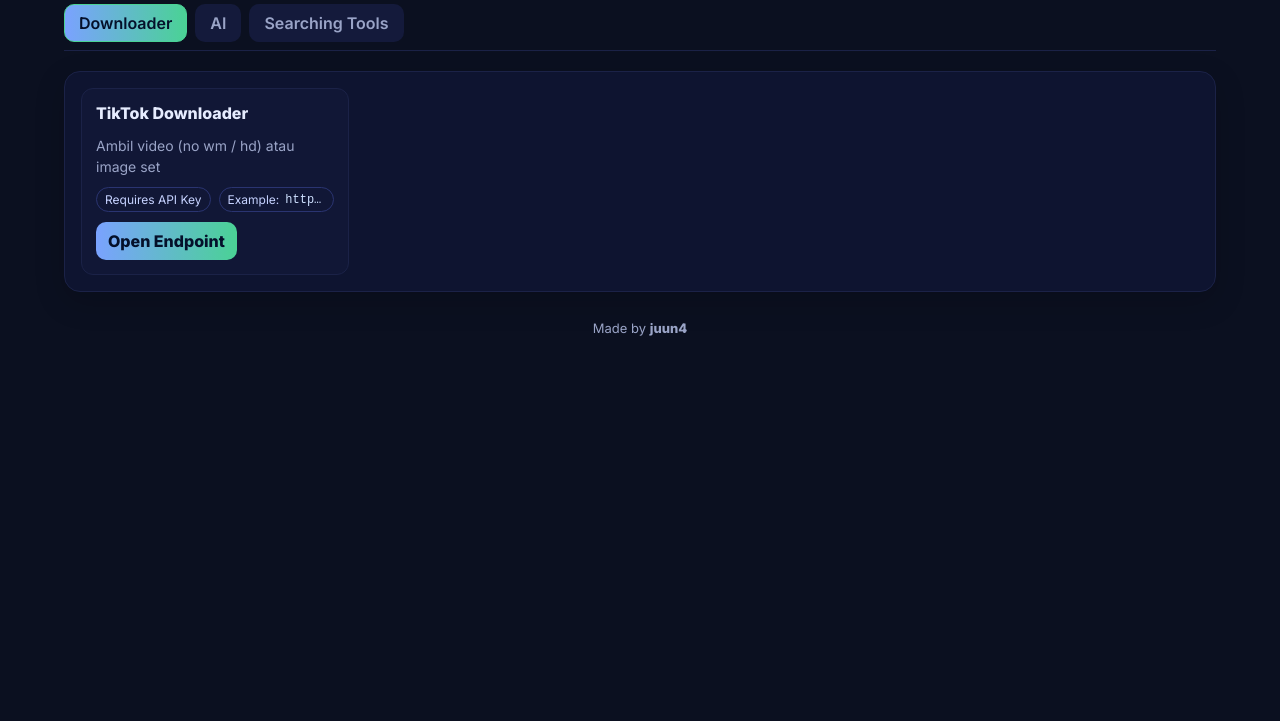
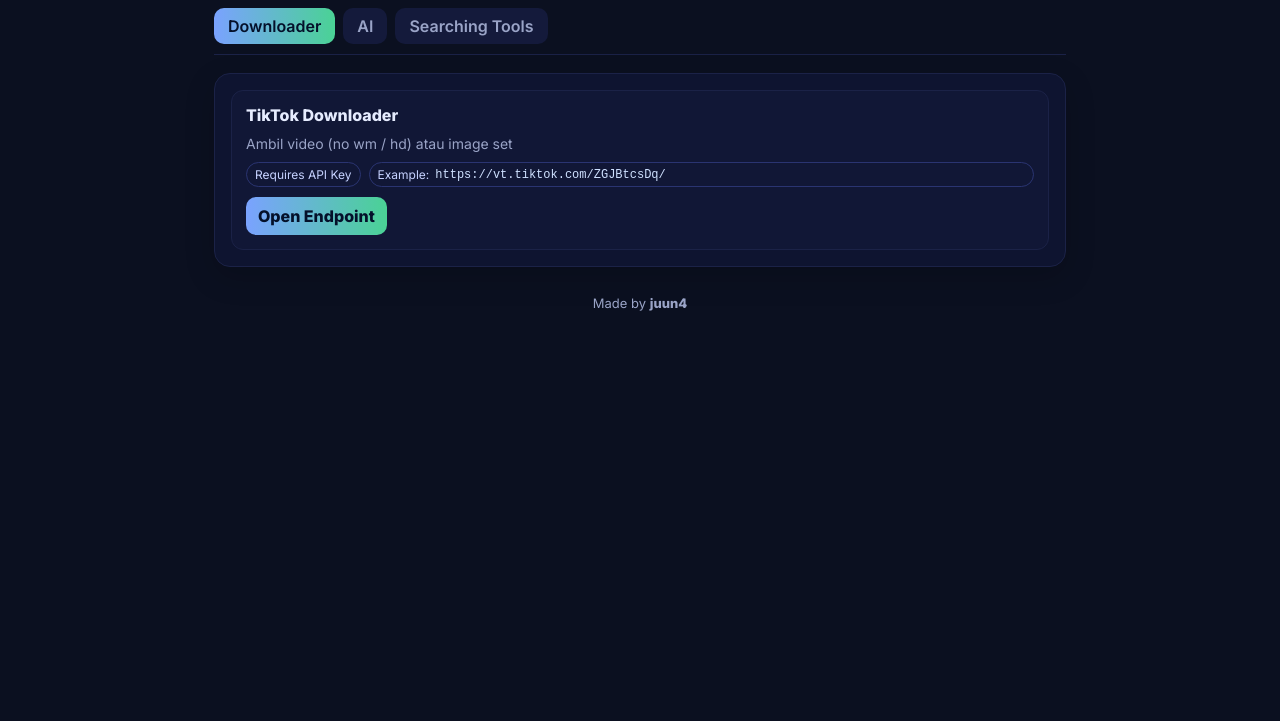
Before and after one commit to juun4/RestApi-s, a website: page public/index.html in a window 1280 px wide. Shown: the part 79-800 px from the top of the page. Drawn offline with Linux system fonts and the light colour scheme.

Commit message:
Update index.html

```diff
--- a/public/index.html
+++ b/public/index.html
@@ -2,7 +2,7 @@
 <html lang="id">
 <head>
   <meta charset="utf-8" />
-  <meta name="viewport" content="width=device-width,initial-scale=1,viewport-fit=cover" />
+  <meta name="viewport" content="width=device-width,initial-scale=1" />
   <title>JunnAPIs • Free & Simple REST Endpoints</title>
   <link rel="preconnect" href="https://fonts.googleapis.com"/>
   <link rel="preconnect" href="https://fonts.gstatic.com" crossorigin/>
@@ -12,86 +12,61 @@
       --bg:#0b1020; --surface:#0e1430; --card:#111736; --muted:#9aa4c7; --text:#e6ecff;
       --line:#1b2247; --pill:#2a3471; --acc:#7aa2ff; --acc2:#4ad295;
     }
-    *{ box-sizing:border-box }
-    html,body{ height:100% }
-    body{ margin:0; font-family:Inter,system-ui,Segoe UI,Arial; background:var(--bg); color:var(--text) }
-    a{ color:inherit; text-decoration:none }
-    .wrap{ max-width:min(1200px,100vw - 32px); margin:0 auto; padding:24px }
+    *{box-sizing:border-box}
+    body{margin:0;font-family:Inter,system-ui,Segoe UI,Arial;background:var(--bg);color:var(--text)}
+    a{text-decoration:none;color:inherit}
+    .wrap{max-width:min(900px,100vw - 32px);margin:0 auto;padding:24px}
 
-    /* Header */
-    header{ display:flex; align-items:center; justify-content:space-between; gap:16px; margin-bottom:16px; flex-wrap:wrap }
-    .brand{ display:flex; gap:12px; align-items:center }
-    .brand h1{ font-size:22px; margin:0 }
-    .tag{ color:var(--muted); font-size:14px }
-    .btn{ display:inline-flex; gap:8px; align-items:center; background:linear-gradient(90deg,var(--acc),var(--acc2)); color:#04102a; padding:8px 12px; border-radius:10px; font-weight:700 }
+    header{display:flex;align-items:center;justify-content:space-between;gap:16px;flex-wrap:wrap;margin-bottom:20px}
+    .brand{display:flex;align-items:center;gap:12px}
+    .brand h1{font-size:22px;margin:0}
+    .tag{color:var(--muted);font-size:14px}
+    .btn{display:inline-flex;align-items:center;gap:8px;background:linear-gradient(90deg,var(--acc),var(--acc2));
+      color:#04102a;padding:8px 12px;border-radius:10px;font-weight:700}
 
-    /* Tabs kategori */
-    .tabs{
-      display:flex; gap:8px; overflow-x:auto; border-bottom:1px solid var(--line);
-      padding-bottom:8px; margin-bottom:20px; scrollbar-width:none;
-    }
-    .tabs::-webkit-scrollbar{ display:none }
-    .tab{
-      padding:8px 14px; border-radius:10px; background:#141a3b;
-      border:1px solid transparent; font-weight:600; color:var(--muted);
-      cursor:pointer; white-space:nowrap; flex-shrink:0;
-    }
-    .tab.active{
-      background:linear-gradient(90deg,var(--acc),var(--acc2));
-      color:#04102a; border-color:var(--acc2);
-    }
+    /* Tabs */
+    .tabs{display:flex;gap:8px;overflow-x:auto;padding-bottom:10px;border-bottom:1px solid var(--line);scrollbar-width:none;margin-bottom:18px}
+    .tabs::-webkit-scrollbar{display:none}
+    .tab{padding:8px 14px;border-radius:10px;background:#141a3b;color:var(--muted);font-weight:600;cursor:pointer;flex-shrink:0;white-space:nowrap}
+    .tab.active{background:linear-gradient(90deg,var(--acc),var(--acc2));color:#04102a}
 
-    /* Kartu dan grid */
-    .section{ background:var(--surface); border:1px solid var(--line); border-radius:16px; padding:16px; box-shadow:0 10px 30px rgba(0,0,0,.18); margin-bottom:16px }
-    .grid{ display:grid; gap:16px }
-    @media (min-width:520px){ .grid{ grid-template-columns:repeat(2,minmax(0,1fr)); } }
-    @media (min-width:900px){ .grid{ grid-template-columns:repeat(3,minmax(0,1fr)); } }
-    @media (min-width:1180px){ .grid{ grid-template-columns:repeat(4,minmax(0,1fr)); } }
+    /* Cards */
+    .section{background:var(--surface);border:1px solid var(--line);border-radius:16px;padding:16px;box-shadow:0 10px 30px rgba(0,0,0,.18)}
+    .grid{display:grid;gap:16px;grid-template-columns:1fr;} /* <- hanya 1 kolom */
+    .item{background:var(--card);border:1px solid var(--line);border-radius:12px;padding:14px;display:flex;flex-direction:column;gap:10px}
+    .title{font-weight:700;margin:0}
+    .desc{color:var(--muted);font-size:14px;margin:0}
 
-    .item{ background:var(--card); border:1px solid var(--line); border-radius:12px; padding:14px; display:flex; flex-direction:column; gap:10px; min-width:0; transition:transform .1s ease }
-    .item:hover{ transform:translateY(-2px) }
-    .title{ font-weight:700; margin:0 0 2px; line-height:1.25 }
-    .desc{ margin:0; color:var(--muted); font-size:14px; line-height:1.5; word-break:break-word }
+    /* Meta pill */
+    .meta{display:flex;gap:8px;align-items:center;flex-wrap:nowrap;overflow:hidden}
+    .pill{display:inline-flex;align-items:center;gap:6px;padding:4px 8px;border:1px solid var(--pill);
+      border-radius:999px;color:#c6d2ff;font-size:12px;white-space:nowrap;overflow:hidden;text-overflow:ellipsis;max-width:100%}
+    .pill.key{flex:0 0 auto}
+    .pill.example{flex:1 1 auto}
+    .pill code,.pill a{display:block;max-width:100%;overflow:hidden;text-overflow:ellipsis;white-space:nowrap;color:#cfe1ff}
 
-    /* meta: dua pill sebaris */
-    .meta{ display:flex; gap:8px; align-items:center; flex-wrap:nowrap }
-    .pill{
-      display:inline-flex; align-items:center; gap:6px; padding:4px 8px;
-      border:1px solid var(--pill); border-radius:999px; color:#c6d2ff;
-      min-width:0; max-width:100%; overflow:hidden; text-overflow:ellipsis; white-space:nowrap; font-size:12px;
-    }
-    .pill.key{ flex:0 0 auto }
-    .pill.example{ flex:1 1 auto }
-    .pill code,.pill a{ display:block; max-width:100%; overflow:hidden; text-overflow:ellipsis; white-space:nowrap; color:#cfe1ff }
-
-    .actions{ margin-top:auto }
-    .open{ display:inline-flex; gap:8px; align-items:center; background:linear-gradient(90deg,var(--acc),var(--acc2)); color:#04102a; padding:9px 12px; border-radius:10px; font-weight:800 }
-
-    footer{ margin-top:28px; color:var(--muted); font-size:13px; text-align:center }
+    .open{display:inline-flex;align-items:center;justify-content:center;background:linear-gradient(90deg,var(--acc),var(--acc2));
+      color:#04102a;padding:9px 12px;border-radius:10px;font-weight:800;margin-top:auto;width:max-content}
+    footer{margin-top:28px;color:var(--muted);font-size:13px;text-align:center}
   </style>
 </head>
 <body>
   <div class="wrap">
     <header>
       <div class="brand">
-        <svg width="34" height="34" viewBox="0 0 24 24" fill="none" aria-hidden="true">
-          <path d="M5 12h14M12 5v14" stroke="#7aa2ff" stroke-width="2" stroke-linecap="round"/>
-        </svg>
+        <svg width="34" height="34" viewBox="0 0 24 24" fill="none"><path d="M5 12h14M12 5v14" stroke="#7aa2ff" stroke-width="2" stroke-linecap="round"/></svg>
         <div>
           <h1 id="siteName">JunnAPIs</h1>
-          <div class="tag" id="tagline">Free &amp; Simple REST Endpoints</div>
+          <div class="tag" id="tagline">Free & Simple REST Endpoints</div>
         </div>
       </div>
-      <div style="display:flex; gap:10px; flex-wrap:wrap">
-        <a id="repoLink" class="btn" target="_blank" rel="noreferrer">GitHub</a>
-        <a id="deployLink" class="btn" target="_blank" rel="noreferrer">Open</a>
+      <div style="display:flex;gap:10px;flex-wrap:wrap">
+        <a id="repoLink" class="btn" target="_blank">GitHub</a>
+        <a id="deployLink" class="btn" target="_blank">Open</a>
       </div>
     </header>
 
-    <!-- Tab kategori -->
     <div id="tabs" class="tabs"></div>
-
-    <!-- Konten -->
     <div id="content"></div>
 
     <footer>Made by <b id="creator">juun4</b></footer>
@@ -99,97 +74,90 @@
 
   <script>
   async function main(){
-      const res = await fetch('/src/web-set.json',{ cache:'no-store' });
+    const res = await fetch('/src/web-set.json',{cache:'no-store'});
     const cfg = await res.json();
 
-      // branding
+    // Branding
     document.getElementById('siteName').textContent = cfg?.branding?.siteName ?? 'JunnAPIs';
     document.getElementById('tagline').textContent  = cfg?.branding?.tagline  ?? 'Free & Simple REST Endpoints';
     document.getElementById('creator').textContent  = cfg?.apiSettings?.creator ?? 'unknown';
     document.getElementById('repoLink').href = cfg?.branding?.repo || '#';
     document.getElementById('deployLink').href = cfg?.branding?.deployUrl || '#';
 
-      const categories = cfg.categories || [];
+    const cats = cfg.categories || [];
     const tabs = document.getElementById('tabs');
-      const mount = document.getElementById('content');
+    const content = document.getElementById('content');
 
-      // buat tab per kategori
-      categories.forEach((cat, i) => {
-        const tab = document.createElement('div');
-        tab.className = 'tab' + (i === 0 ? ' active' : '');
-        tab.textContent = cat.title || 'Category';
-        tab.addEventListener('click', () => {
-          document.querySelectorAll('.tab').forEach(t => t.classList.remove('active'));
+    cats.forEach((cat,i)=>{
+      const tab=document.createElement('div');
+      tab.className='tab'+(i===0?' active':'');
+      tab.textContent=cat.title||'Category';
+      tab.addEventListener('click',()=>{
+        document.querySelectorAll('.tab').forEach(t=>t.classList.remove('active'));
         tab.classList.add('active');
-          renderCategory(cat);
+        render(cat);
       });
       tabs.appendChild(tab);
     });
 
-      // render kategori pertama
-      if (categories[0]) renderCategory(categories[0]);
+    if(cats[0]) render(cats[0]);
 
-      function renderCategory(cat){
-        mount.innerHTML = '';
-        const sec = document.createElement('section');
-        sec.className = 'section';
-        const grid = document.createElement('div');
-        grid.className = 'grid';
+    function render(cat){
+      content.innerHTML='';
+      const section=document.createElement('section');
+      section.className='section';
+      const grid=document.createElement('div');
+      grid.className='grid';
 
-        (cat.items || []).forEach(it => {
-          const card = document.createElement('div');
-          card.className = 'item';
-          const t = document.createElement('div');
-          t.className = 'title';
-          t.textContent = it.title || 'Untitled';
-          const d = document.createElement('p');
-          d.className = 'desc';
-          d.textContent = it.desc || '';
-          card.appendChild(t); card.appendChild(d);
+      (cat.items||[]).forEach(it=>{
+        const card=document.createElement('div');
+        card.className='item';
+        const t=document.createElement('div');
+        t.className='title';
+        t.textContent=it.title||'Untitled';
+        const d=document.createElement('p');
+        d.className='desc';
+        d.textContent=it.desc||'';
+        card.appendChild(t);
+        card.appendChild(d);
 
-          const meta = document.createElement('div');
-          meta.className = 'meta';
+        const meta=document.createElement('div');
+        meta.className='meta';
 
-          const keyPill = document.createElement('span');
-          keyPill.className = 'pill key';
-          keyPill.textContent = (it.requireKey ?? cfg.apiSettings?.defaultRequireKey) ? 'Requires API Key' : 'No Key';
-          meta.appendChild(keyPill);
+        const key=document.createElement('span');
+        key.className='pill key';
+        key.textContent=(it.requireKey ?? cfg.apiSettings?.defaultRequireKey) ? 'Requires API Key' : 'No Key';
+        meta.appendChild(key);
 
-          if (it.example){
-            const ex = document.createElement('span');
-            ex.className = 'pill example';
-            const base = (it.path || '').trim();
-            const href = base.endsWith('=') ? (base + encodeURIComponent(it.example)) : base;
-            ex.title = it.example;
-            ex.innerHTML = `Example: <a href="${href}" target="_blank" rel="noreferrer"><code>${it.example}</code></a>`;
+        if(it.example){
+          const ex=document.createElement('span');
+          ex.className='pill example';
+          const base=(it.path||'').trim();
+          const href=base.endsWith('=') ? (base+encodeURIComponent(it.example)) : base;
+          ex.title=it.example;
+          ex.innerHTML=`Example: <a href="${href}" target="_blank"><code>${it.example}</code></a>`;
           meta.appendChild(ex);
         }
-
         card.appendChild(meta);
 
-          if (it.path){
-            const actions = document.createElement('div');
-            actions.className = 'actions';
-            const go = document.createElement('a');
-            go.className = 'open';
-            go.textContent = 'Open Endpoint';
-            const base = (it.path || '').trim();
-            go.href = (base.endsWith('=') && it.example) ? (base + encodeURIComponent(it.example)) : base;
-            go.target = '_blank'; go.rel = 'noreferrer';
-            actions.appendChild(go);
-            card.appendChild(actions);
+        if(it.path){
+          const go=document.createElement('a');
+          go.className='open';
+          go.textContent='Open Endpoint';
+          const base=(it.path||'').trim();
+          go.href=(base.endsWith('=') && it.example) ? (base+encodeURIComponent(it.example)) : base;
+          go.target='_blank';
+          card.appendChild(go);
         }
         grid.appendChild(card);
       });
-
-        sec.appendChild(grid);
-        mount.appendChild(sec);
+      section.appendChild(grid);
+      content.appendChild(section);
     }
   }
 
-    main().catch(err=>{
-      document.getElementById('content').innerHTML =
-        `<div class="section"><div class="item">Gagal memuat konfigurasi: ${err?.message || err}</div></div>`;
+  main().catch(e=>{
+    document.getElementById('content').innerHTML=`<div class='section'><div class='item'>Error: ${e.message}</div></div>`;
   });
   </script>
 </body>
```
Lines whose indentation alone changed are shown as unchanged.
